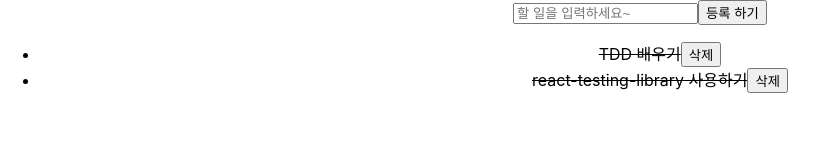
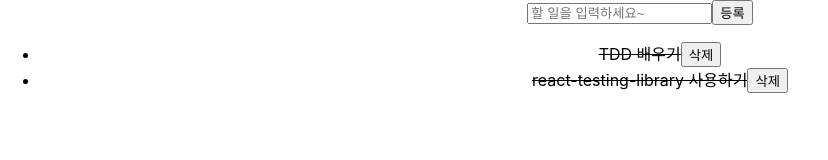
Before and after one commit to bitnarii/rtl-tdd-todos, a React (Create React App) app: page / in a window 1280 px wide. Shown: the top 160 px of the page, without its empty margins (0-828 px from the left). Built offline with nearby package versions, Linux system fonts and the light colour scheme.

Commit message:
jenkins test re

```diff
--- a/src/TodoForm.js
+++ b/src/TodoForm.js
@@ -14,7 +14,7 @@
     return (
         <form onSubmit={onSubmit}>
             <input placeholder = "할 일을 입력하세요~" value={value} onChange={onChange} />
-            <button type= "submit">등록 하기</button>
+            <button type= "submit">등록</button>
         </form>
     );
 }
```
